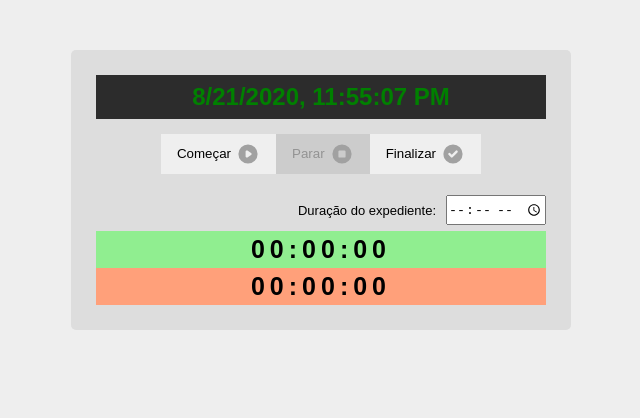
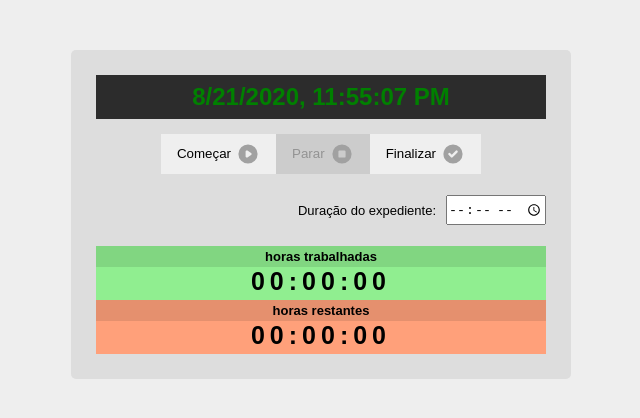
Before and after one commit to JVitorLeone/Ponto, a React (Create React App) app: page / in a window 1280 px wide. Shown: the top 418 px of the page, without its empty margins (319-959 px from the left). Built offline with nearby package versions, Linux system fonts and the light colour scheme.

Commit message:
feat: extracted Limit from hourglass

```diff
--- a/src/components/Hourglass/index.js
+++ b/src/components/Hourglass/index.js
@@ -1,16 +1,15 @@
 import React, {useState, useEffect} from 'react';
+import {getStringHour} from '../../utils/DateUtils'
 
 import {
 	Container,
-	Elapsed,
-	Remaining,
-	Goal,
-	GoalInput
+	Total,
+	Remaining
 } from './style';
 
 function Hourglass(props){
 
-	const { isActive, currentTime, periods } = props;
+	const { isActive, currentTime, periods, limit } = props;
 
 	useEffect(() => {
 		if (isActive) {
@@ -33,11 +32,6 @@ function Hourglass(props){
 		}
 	},[periods]);
 
-	const [openTime, setOpenTime] = useState(0);
-	const [closedTime, setClosedTime] = useState(0);
-	const [goal, setGoal] = useState(0);
-	const [durations, setDurations] = useState([]);
-
 	function closedPeriodHours(period) {
 		return Math.round(period[1].getTime() - period[0].getTime());
 	}
@@ -46,38 +40,16 @@ function Hourglass(props){
 		return Math.round(currentTime.getTime() - periods.slice(-1)[0][0].getTime());
 	}
 
-	function getStringHour(duration) {
-		var seconds = Math.floor((duration / 1000) % 60),
-			minutes = Math.floor((duration / (1000 * 60)) % 60),
-			hours = Math.floor((duration / (1000 * 60 * 60)) % 24);
-
-		hours = (hours < 10) ? "0" + hours : hours;
-		minutes = (minutes < 10) ? "0" + minutes : minutes;
-		seconds = (seconds < 10) ? "0" + seconds : seconds;
-
-		return hours + ":" + minutes + ":" + seconds;
-	}
-
-	function getTime(sHours) {
-		sHours = sHours.split(":")
-		var seconds = sHours[2] * 1000 || 0,
-			minutes = sHours[1] * 1000 * 60,
-			hours = sHours[0] * 1000 * 60 * 60;
-
-		return Number(seconds + minutes + hours + 500);
-	}
-
-	function changeGoal(value){
-		if (value){
-			setGoal(getTime(value));
-		} else {
-			setGoal(0);
-		}
-	}
+	const [openTime, setOpenTime] = useState(0);
+	const [closedTime, setClosedTime] = useState(0);
+	const totalTime = closedTime + openTime;
+	const remainingTime = limit !== 0 ? limit - (closedTime + openTime) : 0;
 
 	useEffect(() => {
 		setOpenTime(0);
 	},[closedTime]);
+
+	const [durations, setDurations] = useState([]);
 
 	useEffect(() => {
 		if (durations.length) {
@@ -88,20 +60,15 @@ function Hourglass(props){
 
 	return (
 		<Container>
-			<Goal>
-				Duração do expediente:
-				<GoalInput
-					type="time"
-					placeholder={ getStringHour(goal) }
-					onChange={ ({target}) => changeGoal(target.value) }
-				/>
-			</Goal>
 
-			<Elapsed>
-				{ getStringHour(closedTime + openTime) }
-			</Elapsed>
+			<Total>
+				<p>horas trabalhadas</p>
+				{ getStringHour(totalTime) }
+			</Total>
+
 			<Remaining>
-				{ getStringHour(goal - (closedTime + openTime)) }
+				<p>horas restantes</p>
+				{ getStringHour(remainingTime) }
 			</Remaining>
 
 		</Container>
--- a/src/components/Hourglass/style.js
+++ b/src/components/Hourglass/style.js
@@ -18,11 +18,18 @@ export const Container = styled.div`
 		font-weight: bold;
 		letter-spacing: 5px;
 
-		padding: 4px 0;
+		padding: 0 0 4px 0;
+
+		>p {
+			padding: 3px 0;
+			background-color: rgba(0,0,0,0.1);
+			font-size: small;
+			letter-spacing: initial;
+		}
 	}
 `;
 
-export const Elapsed = styled.div`
+export const Total = styled.div`
 	background-color: lightgreen;
 `;
 
@@ -30,7 +37,7 @@ export const Remaining = styled.div`
 	background-color: lightsalmon;
 `;
 
-export const Goal = styled.span`
+export const Limit = styled.span`
 	display: flex;
 	justify-content: end;
 	align-items: center;
@@ -39,14 +46,3 @@ export const Goal = styled.span`
 
 	font-size: small;
 `;
-
-export const GoalInput = styled.input`
-	width: 100px;
-	height: 30px;
-
-	margin-left: 10px;
-
-	:focus {
-
-	}
-`;
--- /dev/null
+++ b/src/components/Limit/index.js
@@ -0,0 +1,30 @@
+import React from 'react';
+import {getTime} from '../../utils/DateUtils'
+
+import {
+	Container,
+	LimitInput
+} from './style';
+
+function Limit({setLimit}){
+
+	function changeGoal(value){
+		if (value){
+			setLimit(getTime(value));
+		} else {
+			setLimit(0);
+		}
+	}
+
+	return (
+		<Container>
+			Duração do expediente:
+			<LimitInput
+				type="time"
+				onChange={ ({target}) => changeGoal(target.value) }
+			/>
+		</Container>
+	)
+}
+
+export { Limit };
--- /dev/null
+++ b/src/components/Limit/style.js
@@ -0,0 +1,22 @@
+import styled from 'styled-components';
+
+export const Container = styled.div`
+	display: flex;
+	flex-direction: row;
+	justify-content: end;
+	align-items: center;
+
+	width: 100%;
+
+	margin-top: 15px;
+	padding: 6px 0;
+
+	font-size: small;
+`;
+
+export const LimitInput = styled.input`
+	width: 100px;
+	height: 30px;
+
+	margin-left: 10px;
+`;
--- a/src/components/Ponto/index.js
+++ b/src/components/Ponto/index.js
@@ -8,12 +8,15 @@ import {
 import Context from '../../GlobalContext';
 import {Watch} from '../Watch';
 import {ButtonTray} from '../ButtonTray';
+import {Limit} from '../Limit';
 import {Hourglass} from '../Hourglass';
 
 function Ponto(){
 	const {setPeriod} = useContext(Context);
 
 	const [currentTime, setCurrentTime] = useState(new Date());
+
+	const [limit, setLimit] = useState(0);
 
 	const [periods, setPeriods] = useState([]);
 	const [active, setActive] = useState(false);
@@ -41,6 +44,8 @@ function Ponto(){
 		setPeriod(periods);
 	};
 
+
+
 	return (
 		<Container>
 			<PontoBox>
@@ -56,9 +61,12 @@ function Ponto(){
 					finish={ () => finishPeriod() }
 				/>
 
+				<Limit setLimit={(l) => setLimit(l)}/>
+
 				<Hourglass
 					isActive={ active }
 					currentTime={ currentTime }
+					limit = { limit }
 					periods={ periods }
 				/>
 			</PontoBox>
--- a/src/components/Watch/index.js
+++ b/src/components/Watch/index.js
@@ -1,6 +1,8 @@
 import React, {useEffect} from 'react';
 
 import {Container} from './style';
+
+const refreshDelay = 60 * 1000;
 
 function Watch({ time, setTime }) {
 
--- /dev/null
+++ b/src/utils/DateUtils.js
@@ -0,0 +1,20 @@
+export function getStringHour(duration) {
+	var seconds = Math.floor((duration / 1000) % 60),
+		minutes = Math.floor((duration / (1000 * 60)) % 60),
+		hours = Math.floor((duration / (1000 * 60 * 60)) % 24);
+
+	hours = (hours < 10) ? "0" + hours : hours;
+	minutes = (minutes < 10) ? "0" + minutes : minutes;
+	seconds = (seconds < 10) ? "0" + seconds : seconds;
+
+	return hours + ":" + minutes + ":" + seconds;
+}
+
+export function getTime(sHours) {
+	sHours = sHours.split(":")
+	var seconds = sHours[2] * 1000 || 0,
+		minutes = sHours[1] * 1000 * 60,
+		hours = sHours[0] * 1000 * 60 * 60;
+
+	return Number(seconds + minutes + hours + 500);
+}
```
